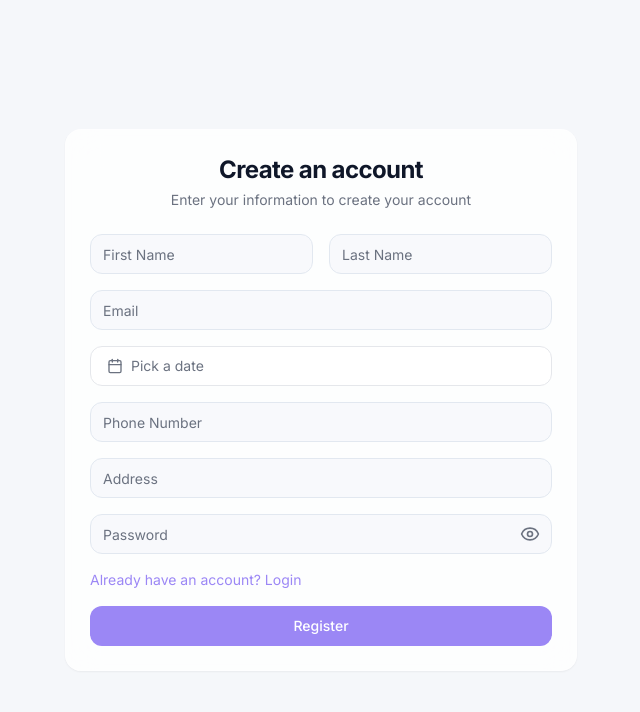
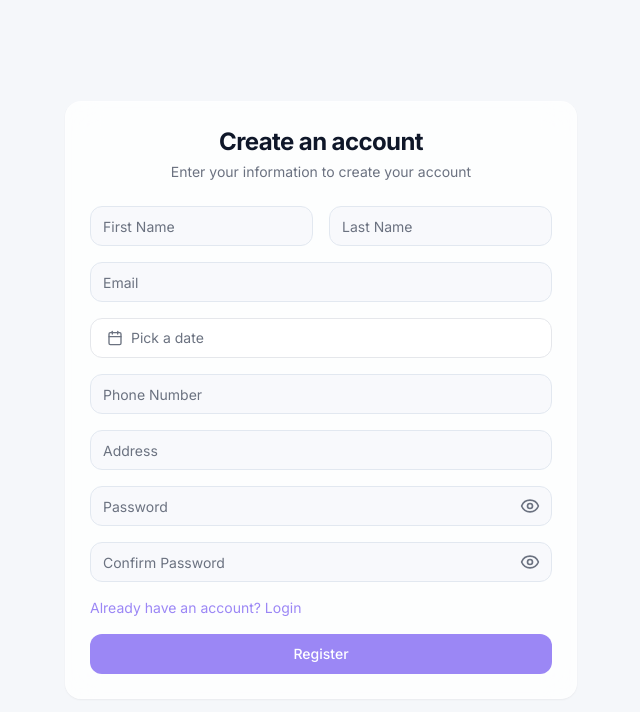
Before and after one commit to teta0412/walletverse-experience, a React (Vite) app: page /register in a window 1280 px wide. Shown: the top 712 px of the page, without its empty margins (319-959 px from the left). Built offline with nearby package versions, Linux system fonts and the light colour scheme.

Commit message:
Add password recheck field
Implement a new input field for confirming the user's password during account creation in the registration form. This enhances security by ensuring the user correctly inputs their desired password.
[skip gpt_engineer]

```diff
--- a/src/pages/Register.jsx
+++ b/src/pages/Register.jsx
@@ -3,11 +3,8 @@ import { Link, useNavigate } from "react-router-dom";
 import { Button } from "@/components/ui/button";
 import { Input } from "@/components/ui/input";
 import { Card, CardContent, CardDescription, CardHeader, CardTitle } from "@/components/ui/card";
-import { Calendar } from "@/components/ui/calendar";
-import { Popover, PopoverContent, PopoverTrigger } from "@/components/ui/popover";
 import { format } from "date-fns";
-import { Calendar as CalendarIcon, Eye, EyeOff } from "lucide-react";
-import { cn } from "@/lib/utils";
+import { Eye, EyeOff } from "lucide-react";
 import { toast } from "sonner";
 import { authenticationService } from "@/services/authenticationService";
 import { DatePicker } from "@/components/ui/date-picker";
@@ -16,6 +13,7 @@ const Register = () => {
   const navigate = useNavigate();
   const [loading, setLoading] = useState(false);
   const [showPassword, setShowPassword] = useState(false);
+  const [showConfirmPassword, setShowConfirmPassword] = useState(false);
   const [formData, setFormData] = useState({
     firstName: '',
     lastName: '',
@@ -23,7 +21,8 @@ const Register = () => {
     dob: '',
     phone: '',
     address: '',
-    password: ''
+    password: '',
+    confirmPassword: ''
   });
 
   const handleChange = (e) => {
@@ -42,10 +41,18 @@ const Register = () => {
 
   const handleSubmit = async (e) => {
     e.preventDefault();
+
+    if (formData.password !== formData.confirmPassword) {
+      toast.error("Passwords do not match!");
+      return;
+    }
+
     setLoading(true);
 
     try {
-      await authenticationService.register(formData);
+      // Remove confirmPassword before sending to API
+      const { confirmPassword, ...registrationData } = formData;
+      await authenticationService.register(registrationData);
       toast.success("Registration successful! Please login.");
       navigate("/login");
     } catch (error) {
@@ -143,6 +150,26 @@ const Register = () => {
                 </button>
               </div>
             </div>
+            <div className="space-y-2">
+              <div className="relative">
+                <Input
+                  name="confirmPassword"
+                  type={showConfirmPassword ? "text" : "password"}
+                  placeholder="Confirm Password"
+                  required
+                  className="pr-10"
+                  value={formData.confirmPassword}
+                  onChange={handleChange}
+                />
+                <button
+                  type="button"
+                  onClick={() => setShowConfirmPassword(!showConfirmPassword)}
+                  className="absolute right-3 top-2.5 text-muted-foreground hover:text-foreground"
+                >
+                  {showConfirmPassword ? <EyeOff className="h-5 w-5" /> : <Eye className="h-5 w-5" />}
+                </button>
+              </div>
+            </div>
             <div className="flex justify-between items-center">
               <Link to="/login" className="text-sm text-primary hover:underline">
                 Already have an account? Login
```
